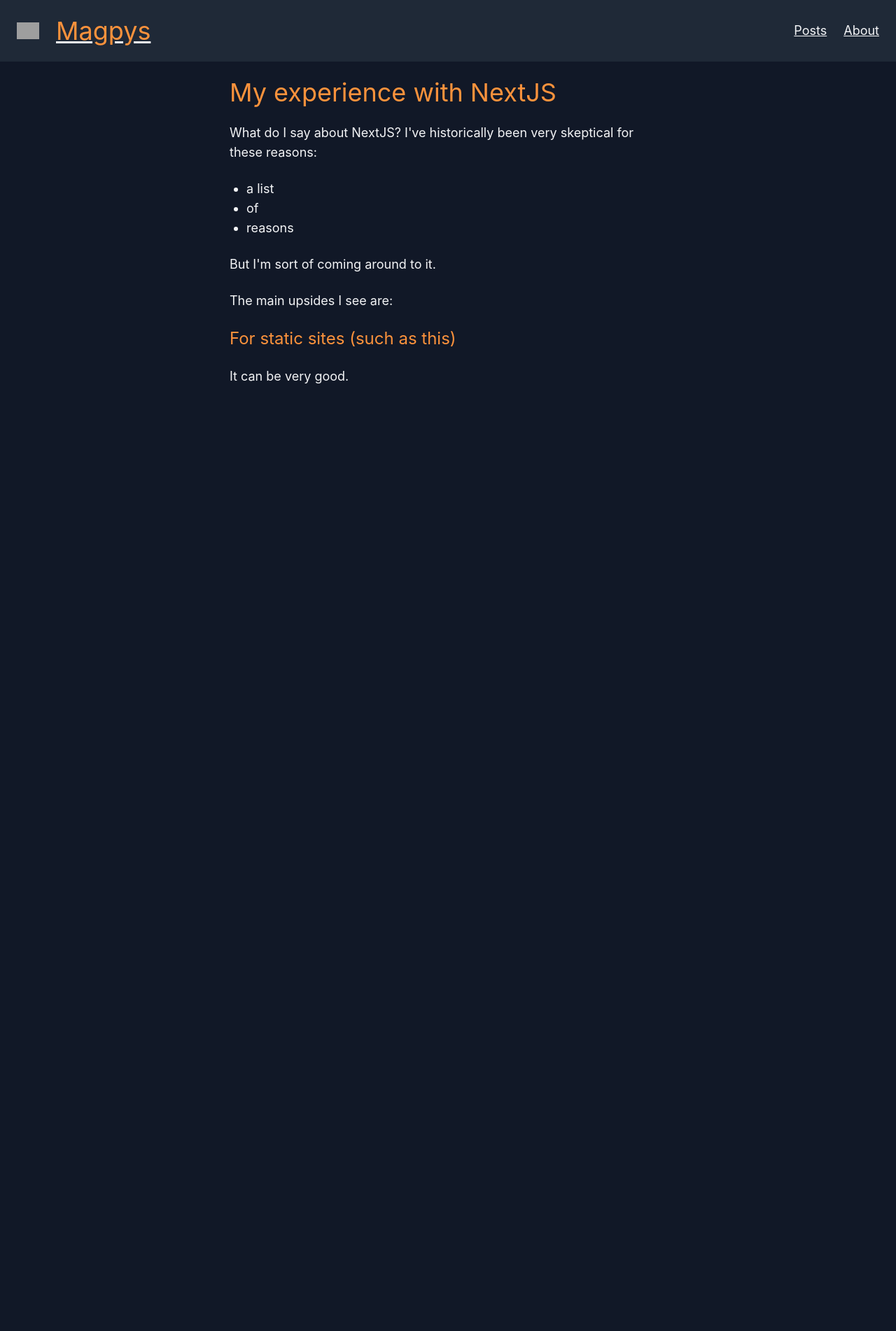
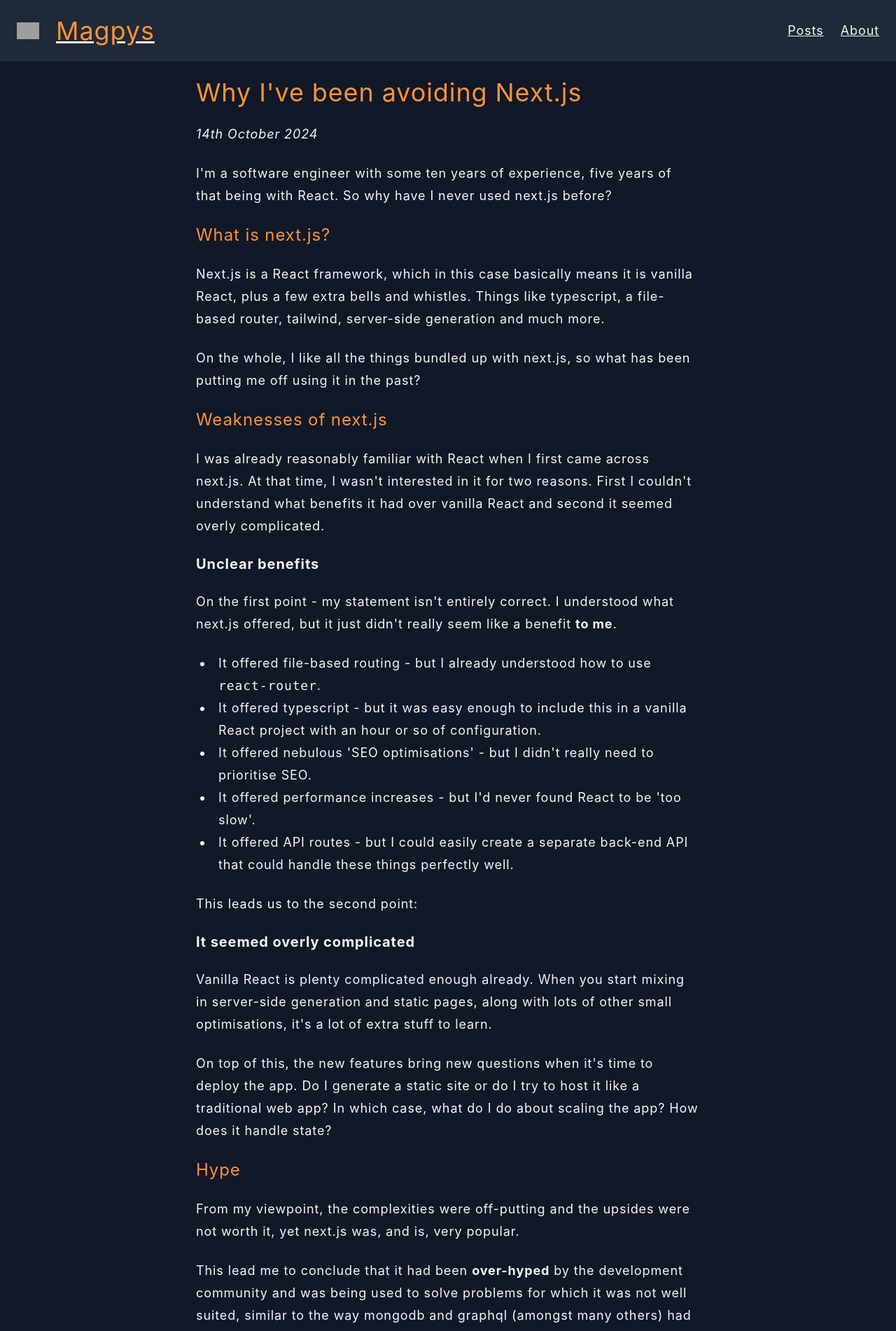
Before and after one commit to magpys/dan-blog, a Next.js app: page /next in a window 1280 px wide. Shown: the top 1902 px of the page at 70% size. Before the commit the page ends 800 px from the top, so only its background shows below. Built offline with nearby package versions, Linux system fonts and the light colour scheme; grey boxes are pictures that could not be loaded.

Commit message:
Add first post on next js

```diff
--- a/app/(posts)/finally/page.tsx
+++ /dev/null
@@ -1,33 +0,0 @@
-export default function Page(): JSX.Element {
-  return (
-    <div className={"flex flex-col gap-6"}>
-      <h1>Finally I&#39;m writing a blog.</h1>
-      <p className={"text-gray-400 italic"}>11/10/2024</p>
-      <p>
-        I'm over 10 years into my career as a software developer, and I'm
-        finally starting a personal website, with a blog.
-      </p>
-      <p>
-        Why has it taken me this long to start writing it? Simple - I didn't
-        feel I had anything particularly important to say.
-      </p>
-      <p>
-        There are a lot of personal projects out there, personal websites and
-        libraries from perfectly good developers that simply don't need to exist
-        and I've been reticent to add to the mass that already exists. So what's
-        changed that makes me want to add a blog now? A few things.
-      </p>
-      <p>
-        First, I'm just senior enough now that I might have something useful to
-        say, on occasion. And if not then I'll at least aim to entertain you
-        all, imagined readers. Second, I need somewhere to post about projects
-        to keep me motivated to keep working on them. I don't imagine this is
-        unusual, but I am terrible at finishing projects. I hope that making
-        projects more public will force me to keep them to a better standard.
-        Third, and probably another common one, it's for a bit of a portfolio -
-        embarrassing to not have any code samples or side projects for potential
-        future employers.
-      </p>
-    </div>
-  );
-}
--- a/app/(posts)/next/page.mdx
+++ b/app/(posts)/next/page.mdx
@@ -1,15 +1,96 @@
-# My experience with NextJS
+# Why I've been avoiding Next.js
 
-What do I say about NextJS? I've historically been very skeptical for these reasons:
+*14th October 2024*
 
-- a list
-- of
-- reasons
+I'm a software engineer with some ten years of experience, five years of that being with React. So why have I never used
+next.js before?
 
-But I'm sort of coming around to it.
+## What is next.js?
 
-The main upsides I see are:
+Next.js is a React framework, which in this case basically means it is vanilla React, plus a few extra bells and
+whistles. Things like typescript, a file-based router, tailwind, server-side generation and much more.
 
-## For static sites (such as this)
+On the whole, I like all the things bundled up with next.js, so what has been putting me off using it in the past?
 
-It can be very good.
+## Weaknesses of next.js
+
+I was already reasonably familiar with React when I first came across next.js. At that time, I wasn't interested in
+it for two reasons. First I couldn't understand what benefits it had over vanilla React and second
+it seemed overly complicated.
+
+### Unclear benefits
+
+On the first point - my statement isn't entirely correct. I understood what next.js offered, but it just didn't really
+seem like a benefit **to me**.
+
+- It offered file-based routing - but I already understood how to use `react-router`.
+- It offered typescript - but it was easy enough to include this in a vanilla React project with an hour or so
+of configuration.
+- It offered nebulous 'SEO optimisations' - but I didn't really need to prioritise SEO.
+- It offered performance increases - but I'd never found React to be 'too slow'.
+- It offered API routes - but I could easily create a separate back-end API that could handle these things perfectly
+well.
+
+This leads us to the second point:
+
+### It seemed overly complicated
+
+Vanilla React is plenty complicated enough already. When you start mixing in server-side generation and static pages,
+along with lots of other small optimisations, it's a lot of extra stuff to learn.
+
+On top of this, the new features bring new questions when it's time to deploy the app.
+Do I generate a static site or do I try to host it like a traditional web app?
+In which case, what do I do about scaling the app? How does it handle state?
+
+## Hype
+
+From my viewpoint, the complexities were off-putting and the upsides were not worth it, yet next.js was, and is, very
+popular.
+
+This lead me to conclude that it had been **over-hyped** by the development community and was being used to solve
+problems for which it was not well suited, similar to the way mongodb and graphql (amongst many others)
+had been misused in the past (and perhaps continue to be misused now).
+
+### And yet...
+
+When I initially started writing this post, I began convinced that my past self was correct, that next.js was over-hyped
+and that there were no **real** upsides to it, unless you really valued SEO, or had a huge devops team or something
+like that.
+
+Looking at it today as a more experienced developer, I see that next.js was and is probably fine, my harsh view
+came from where I was in my development career at that time.
+
+- I didn't need any of the added tools (typescript, tailwind etc.) bundling automatically because I already knew about
+them and had used them, but would that be the case to a junior developer?
+- I had worked as a back-end developer for years before also starting on front-end development, so of course API routes
+don't appeal to me, but would they appeal if you were less familiar with back-end development generally?
+- I had mainly worked in startups so I had to worry about deployment myself, but if you had a large, experienced devops
+team, would the hosting options be as daunting?
+- I had learned how to structure projects to protect against spaghetti code, but if I were a new junior developer,
+wouldn't the file-based router help with that?
+- I didn't care about SEO when building B2B apps, but if I was making a B2C website would that be the case?
+
+Once I take my specific scenario out of the equation and consider how it might help developers from all different
+backgrounds, I can see why next.js is popular.
+
+Indeed, now that I lead teams myself, I can see that some of the benefits to junior developers would help our
+team in general, even if it doesn't help me specifically. For that reason alone I would seriously consider using
+next.js in future projects.
+
+Perhaps next.js is being used to solve problems to which another technology may be better suited, but it is
+unfair to blame next.js for that. This is likely true for any popular technology, including the aforementioned mongodb,
+and graphql. The only criticism I could feasibly leverage at next.js around that is that they could make it clearer
+when and when not to use their framework.
+
+## Conclusion
+
+I came into this post hoping to write a scathing yet justified takedown of next.js - the monster hype framework
+beguiling developers into it's clutches with false promises. Not consciously, but it's clear to me now that it is what
+my ego wanted.
+
+The truth is next.js seems just fine. It seems like there are a lot of scenarios in which it would be useful,
+and the only reason I hadn't used it previously is that the upsides were not particularly useful to me.
+
+This may not be a profound conclusion, but I'm glad I was able to identify my unconscious bias against
+next.js. It has acted as a reminder for me to always question my beliefs, even in something as small as a preference
+for a front-end framework.
--- a/app/globals.css
+++ b/app/globals.css
@@ -3,7 +3,7 @@
 @tailwind utilities;
 
 body {
-    @apply bg-gray-900 text-gray-100 text-lg;
+    @apply bg-gray-900 text-gray-100 text-lg tracking-wider leading-8;
     font-family: Inter, sans-serif;
 }
 
@@ -32,5 +32,9 @@
 }
 
 ul {
-    @apply list-disc px-6;
+    @apply list-disc pl-6;
 }
+
+li {
+    @apply pl-2
+}
--- a/app/layout.tsx
+++ b/app/layout.tsx
@@ -34,7 +34,7 @@
             <Link href={"/about"}>About</Link>
           </nav>
         </header>
-        <main className="mx-auto p-6 max-w-2xl space-y-6">{children}</main>
+        <main className="mx-auto p-6 max-w-3xl space-y-6">{children}</main>
       </body>
     </html>
   );
--- a/app/page.tsx
+++ b/app/page.tsx
@@ -8,14 +8,9 @@
 
 const posts: Post[] = [
   {
-    title: `Finally, I'm writing a blog.`,
-    href: "/finally",
-    postDate: new Date("2024-10-13"),
-  },
-  {
-    title: `My thoughts on NextJS`,
+    title: `Why I've been avoiding next.js`,
     href: "/next",
-    postDate: new Date("2022-10-13"),
+    postDate: new Date("2024-10-14"),
   },
 ];
 
```
